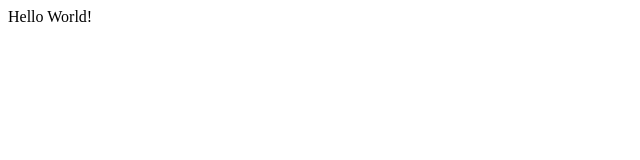
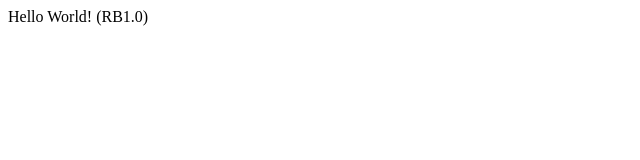
Before and after one commit to Justy67/mysite, a plain HTML site: page index.html in a window 1280 px wide. Shown: the full height of the page, 0-640 px from the left. Drawn offline with Linux system fonts and the light colour scheme.

Commit message:
mod for RB1.0

```diff
--- a/index.html
+++ b/index.html
@@ -4,6 +4,6 @@
 	<meta name="description" content="hello world i Git" />
 </head>
 <body>
-	<hl>Hello World!</hl>
+	<hl>Hello World! (RB1.0)</hl>
 </body>
 </html>
```
